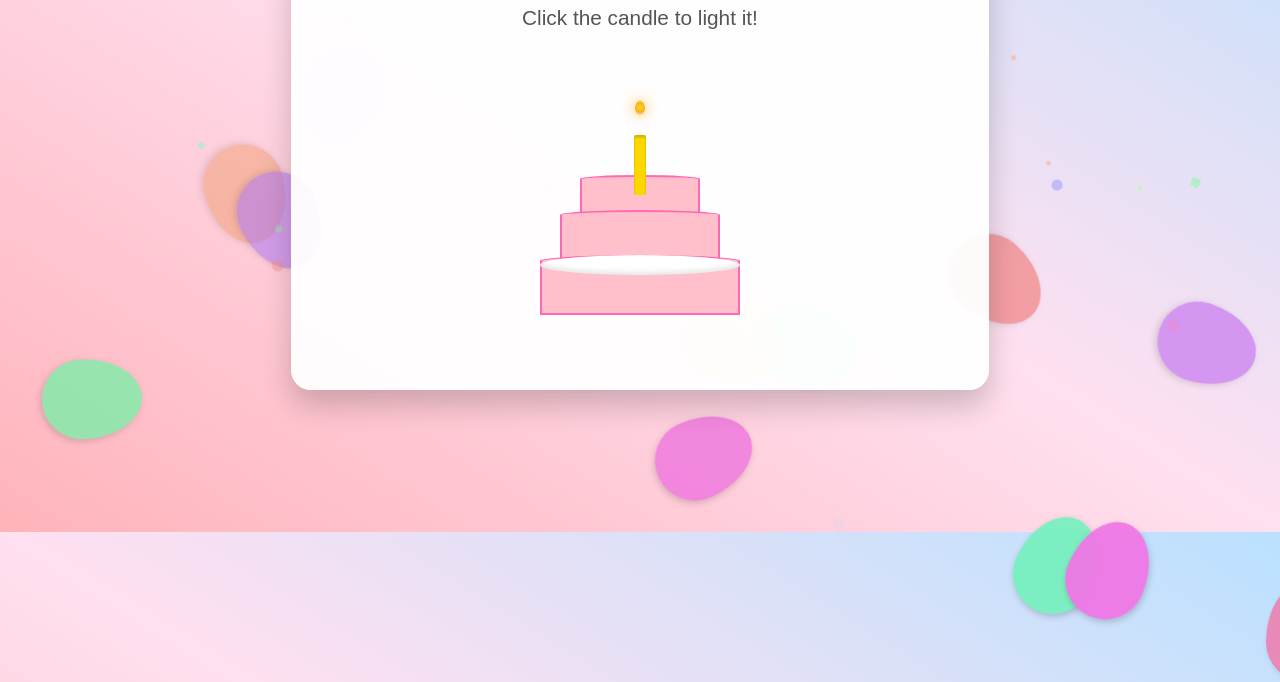
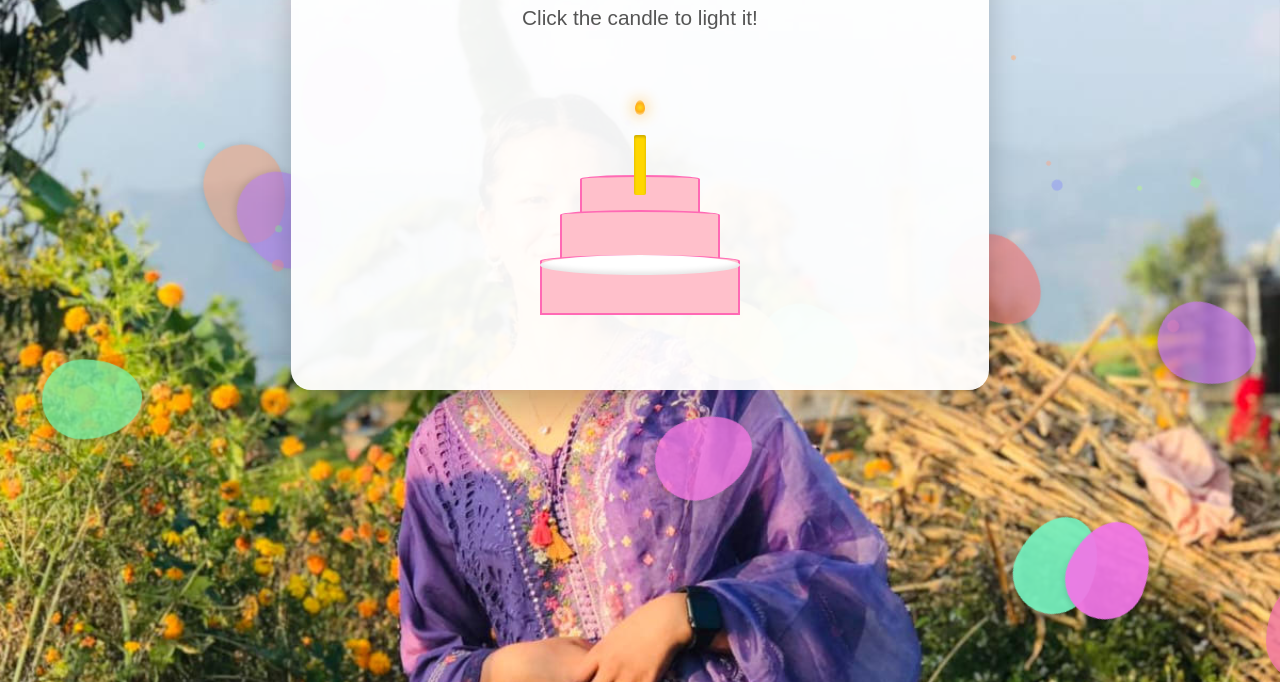
Before and after one commit to amu45/bday, a plain HTML site: page index.html in a window 1280 px wide. Shown: the part 268-950 px from the top of the page. Drawn offline with Linux system fonts and the light colour scheme.

Commit message:
Update style.css

```diff
--- a/style.css
+++ b/style.css
@@ -5,7 +5,15 @@ body {
     justify-content: center;
     align-items: center;
     min-height: 100vh;
-    background: linear-gradient(to top right, #ffb3ba, #ffe0f0, #bae1ff); /* Soft gradient background */
+
+    /* --- NEW BACKGROUND IMAGE PROPERTIES --- */
+    background-image: url('bipana.jpg'); /* <-- REPLACE with your image filename */
+    background-size: cover;
+    background-position: center center;
+    background-repeat: no-repeat;
+    background-attachment: fixed;
+    /* --- END NEW BACKGROUND IMAGE PROPERTIES --- */
+
     overflow: hidden; /* Hide overflow for animations */
     position: relative;
 }
```
